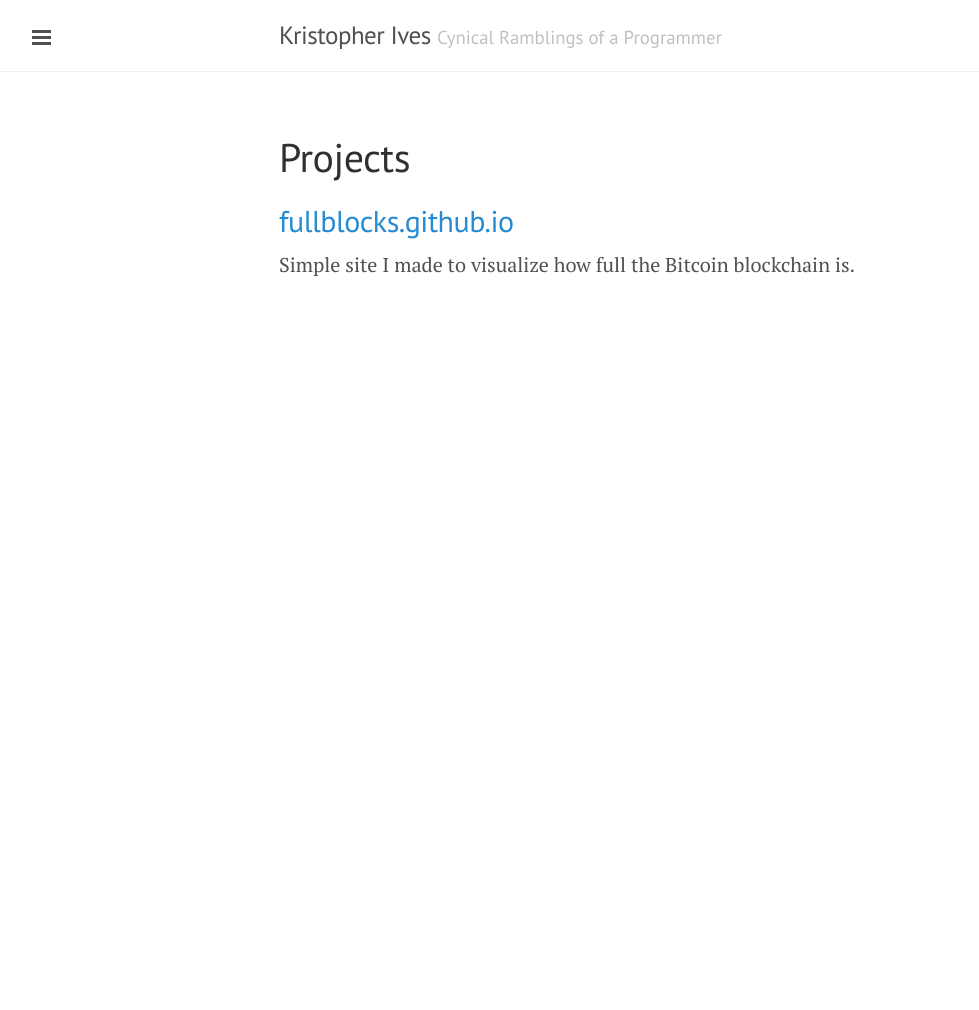
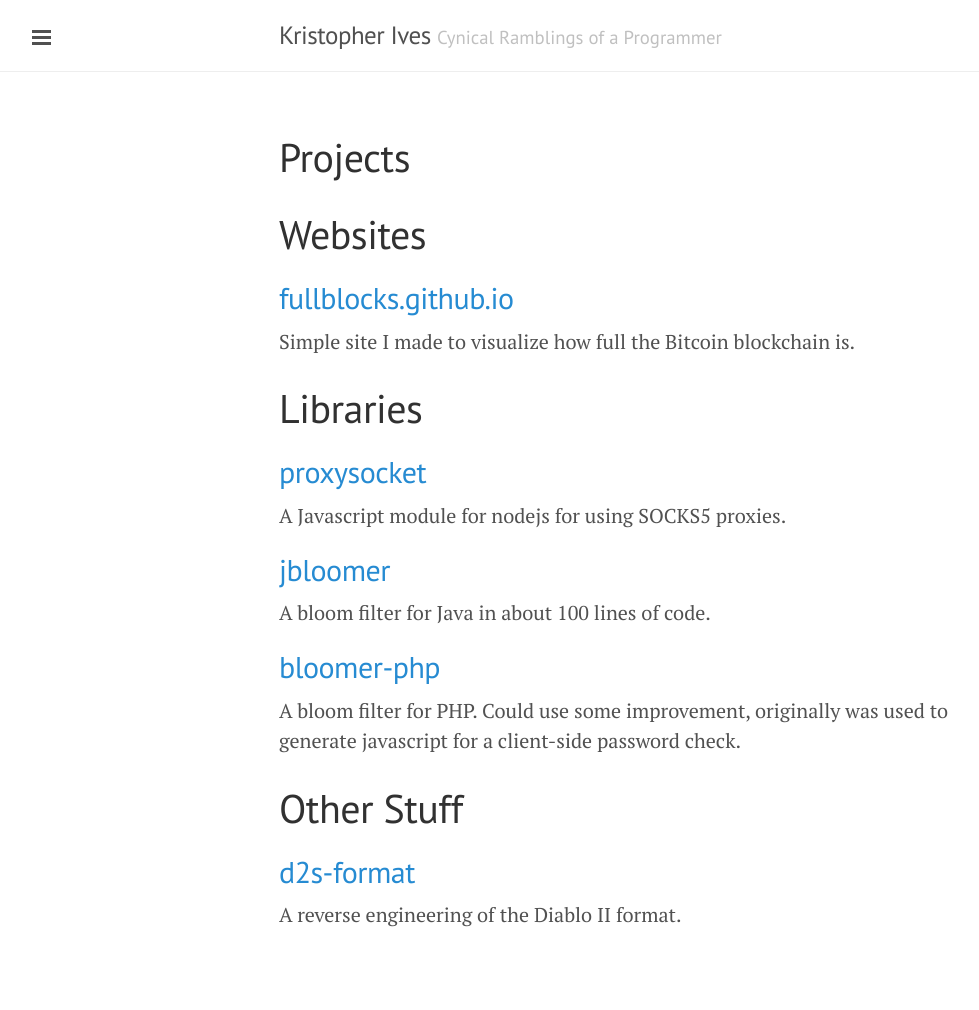
Before and after one commit to krisives/krisives.github.io, a Jekyll site: the page built from projects/index.md, in a window 1280 px wide. Shown: the whole page, without its empty margins (1-980 px from the left). Built offline with Jekyll 4.4.1, drawn with Linux system fonts in a browser that asks for light colours; before the commit the page ends 900 px from its top, so only the background shows below that.

Commit message:
Update index.md

```diff
--- a/projects/index.md
+++ b/projects/index.md
@@ -3,5 +3,24 @@ title: Projects
 layout: page
 ---
 
+# Websites
+
 ## [fullblocks.github.io](https://fullblocks.github.io)
 Simple site I made to visualize how full the Bitcoin blockchain is.
+
+# Libraries
+
+## [proxysocket](https://github.com/krisives/proxysocket)
+A Javascript module for nodejs for using SOCKS5 proxies.
+
+## [jbloomer](https://github.com/krisives/jbloomer)
+A bloom filter for Java in about 100 lines of code.
+
+## [bloomer-php](https://github.com/krisives/bloomer-php)
+A bloom filter for PHP. Could use some improvement, originally was used to generate
+javascript for a client-side password check.
+
+# Other Stuff
+
+## [d2s-format](https://github.com/krisives/d2s-format)
+A reverse engineering of the Diablo II format.
```
